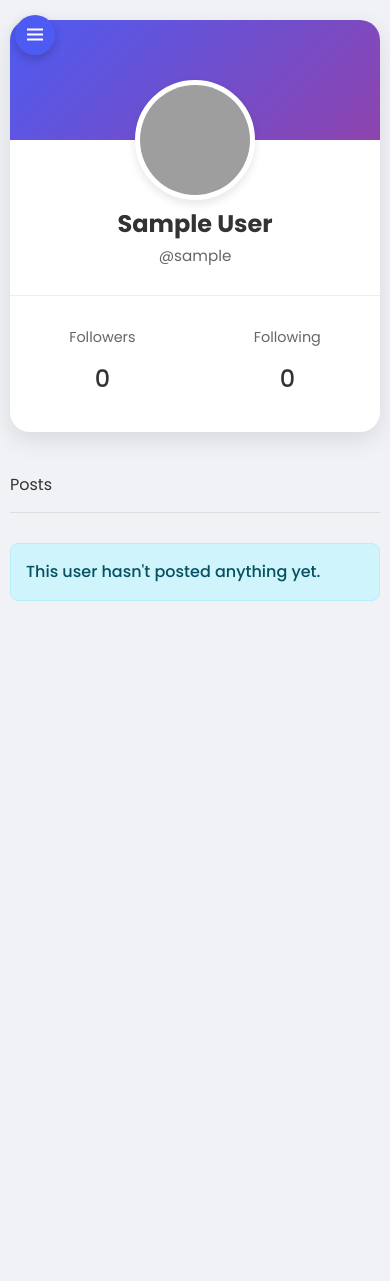
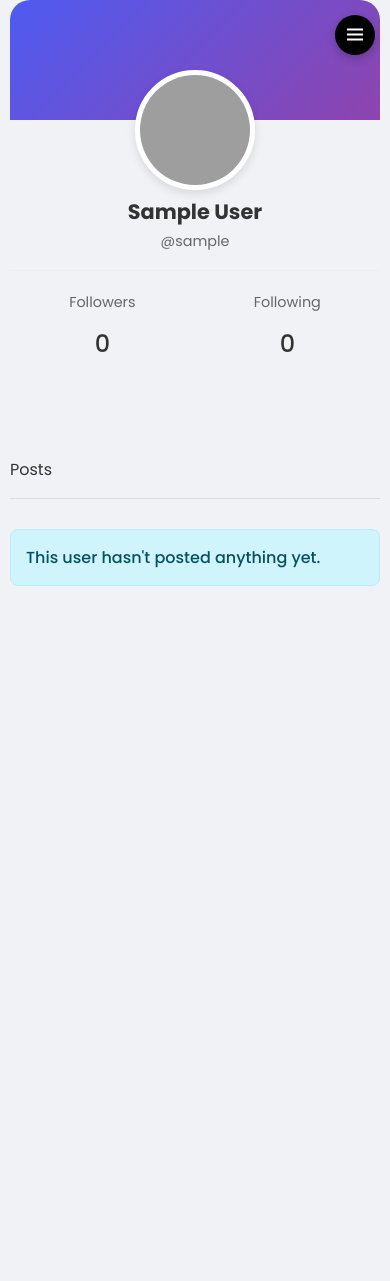
Before and after one commit to SwapnilSaha5768/Brac-University-Blogger, a PHP site: page /friend-profile.php in a window 390 px wide. Before the commit the page ends 601 px from the top, so only its background shows below. Run offline with PHP 8.4, Linux system fonts and the light colour scheme; the visitor is signed in with stand-in values (Sample User, id 1); data that the repository does not hold is empty; grey boxes are pictures that could not be loaded.

Commit message:
version 1.4

```diff
--- a/Brac University Blogger/Frontend/assets/css/main.css
+++ b/Brac University Blogger/Frontend/assets/css/main.css
@@ -658,9 +658,11 @@ ul {
     /* Hidden on desktop */
     position: fixed;
     top: 15px;
-    left: 15px;
+    right: 15px;
+    /* Moved to right */
     z-index: 2000;
-    background: var(--primary-color);
+    background: #000;
+    /* Black background */
     color: white;
     width: 40px;
     height: 40px;
@@ -674,7 +676,8 @@ ul {
 
 @media (max-width: 992px) {
     .dashboard-container {
-        display: block;
+        display: flex;
+        flex-direction: column;
     }
 
     .sidebar {
@@ -691,11 +694,26 @@ ul {
         margin-left: 0;
         margin-right: 0;
         padding: 20px 10px;
+        width: 100%;
     }
 
     .right-sidebar {
         display: none;
         /* Hide right sidebar on smaller screens */
+    }
+
+    /* Exception for Profile Sidebar */
+    .right-sidebar.profile-sidebar {
+        display: block;
+        position: static;
+        width: 100%;
+        height: auto;
+        border-left: none;
+        padding: 0 10px;
+        background: transparent;
+        order: -1;
+        /* Stack on top */
+        margin-bottom: 20px;
     }
 
     .post-card {
--- a/Brac University Blogger/Frontend/friend-profile.php
+++ b/Brac University Blogger/Frontend/friend-profile.php
@@ -125,10 +125,8 @@
     <!-- Main Content -->
     <div class="main-content">
 
-        <div class="profile-page-container" style="padding: 0; margin: 0; max-width: 100%;">
-
           <!-- Left Column: User's Posts -->
-          <div class="profile-posts">
+          <div class="profile-posts" style="width: 100%; max-width: none;">
 
               <div class="options-bar">
                   <span class="active">Posts</span>
@@ -228,28 +226,31 @@
               }
               ?>
           </div>
+    </div>
 
-          <!-- Right Column: Profile Card -->
-          <div class="profile-card">
-            <div class="profile-header-banner"></div>
+    <!-- Right Sidebar (Profile Card) -->
+    <div class="right-sidebar profile-sidebar">
+          <div class="profile-card" style="width: 100%; box-shadow: none; border: none; background: transparent;">
+            <div class="profile-header-banner" style="border-radius: 12px 12px 0 0;"></div>
             <div style="position: relative;">
-                <img src="uploads/default.png" class="profile-pic">
+                <img src="uploads/default.png" class="profile-pic" style="margin-top: -50px;">
             </div>
 
-            <h1 style="margin-top: 10px;"><?php echo htmlspecialchars($fullname); ?></h1>
-            <h4><?php echo "@" . htmlspecialchars($username); ?></h4>
+            <h1 style="margin-top: 10px; font-size: 1.3rem;"><?php echo htmlspecialchars($fullname); ?></h1>
+            <h4 style="font-size: 0.9rem;"><?php echo "@" . htmlspecialchars($username); ?></h4>
 
             <!-- Follow / Unfollow Button -->
             <?php if ($userId != $current_user_id): ?>
-                <form method="post" style="margin-top: 20px;">
+                <form method="post" style="margin-top: 15px;">
                     <button type="submit" name="toggle_follow" class="follow-btn" style="
                         background: <?php echo $isFollowing ? '#fff' : 'var(--primary-color)'; ?>;
                         color: <?php echo $isFollowing ? 'var(--primary-color)' : '#fff'; ?>;
                         border: 1px solid var(--primary-color);
-                        padding: 8px 25px;
+                        padding: 6px 20px;
                         border-radius: 20px;
                         font-weight: 600;
                         cursor: pointer;
+                        font-size: 0.9rem;
                         transition: all 0.3s ease;
                     ">
                         <?php echo $isFollowing ? "Unfollow" : "Follow"; ?>
@@ -257,7 +258,7 @@
                 </form>
             <?php endif; ?>
 
-            <div class="profile-stats">
+            <div class="profile-stats" style="margin-top: 20px; padding-top: 20px;">
               <div class="stat-item">
                 <p>Followers</p>
                 <h2><?php echo $followerCount; ?></h2>
@@ -268,8 +269,6 @@
               </div>
             </div>
           </div>
-
-        </div>
     </div>
 </div>
 
--- a/Brac University Blogger/Frontend/index.php
+++ b/Brac University Blogger/Frontend/index.php
@@ -272,7 +272,9 @@ function toggleReply(id) {
                 <div class="follow-list">
                     <?php
                     // Get list of users NOT followed by current user
-                    $me = $userRow['id'];
+                    $follower = $_SESSION["username"];
+                    $uRes = $conn->query("SELECT id FROM users WHERE username='$follower'");
+                    $me = $uRes->fetch_assoc()['id'];
                     $followSql = "SELECT * FROM users
                                   WHERE id != $me
                                   AND id NOT IN (SELECT following_id FROM follows WHERE follower_id = $me)
--- a/Brac University Blogger/Frontend/sidebar.php
+++ b/Brac University Blogger/Frontend/sidebar.php
@@ -47,7 +47,6 @@ $page = basename($_SERVER['PHP_SELF']);
             <img src="uploads/default.png" class="profile-pic-small">
             <div>
             <?php
-            // Only echo if session vars exist, though usually this file is included where session is active
             if(isset($_SESSION["fullname"])) {
                 echo "<strong>" . $_SESSION["fullname"] . "</strong><br>";
                 echo "<small>@" . $_SESSION["username"] . "</small>";
```
Also changed, not shown: Brac University Blogger/Frontend/profile.php (+12 -14 lines).
